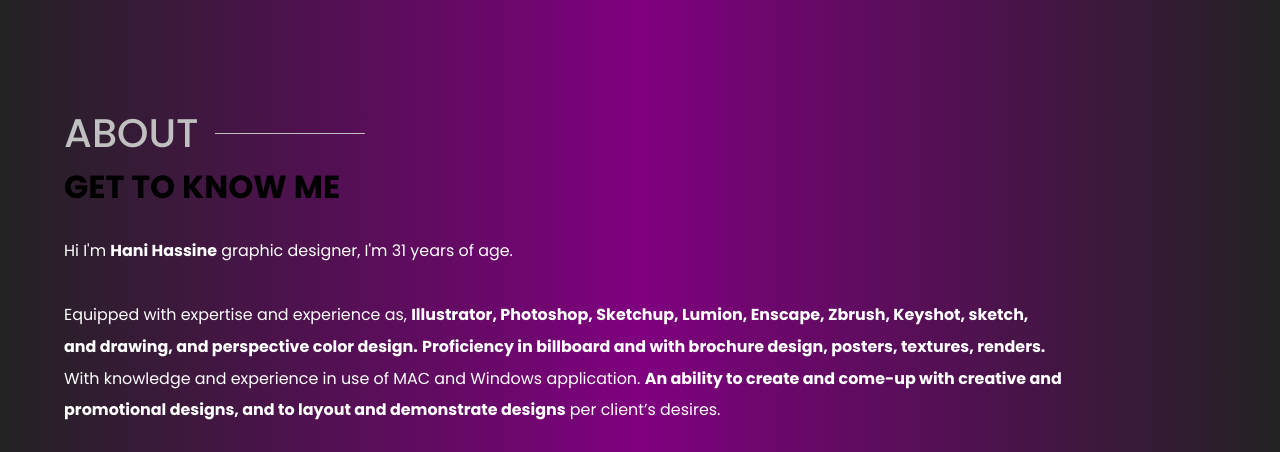
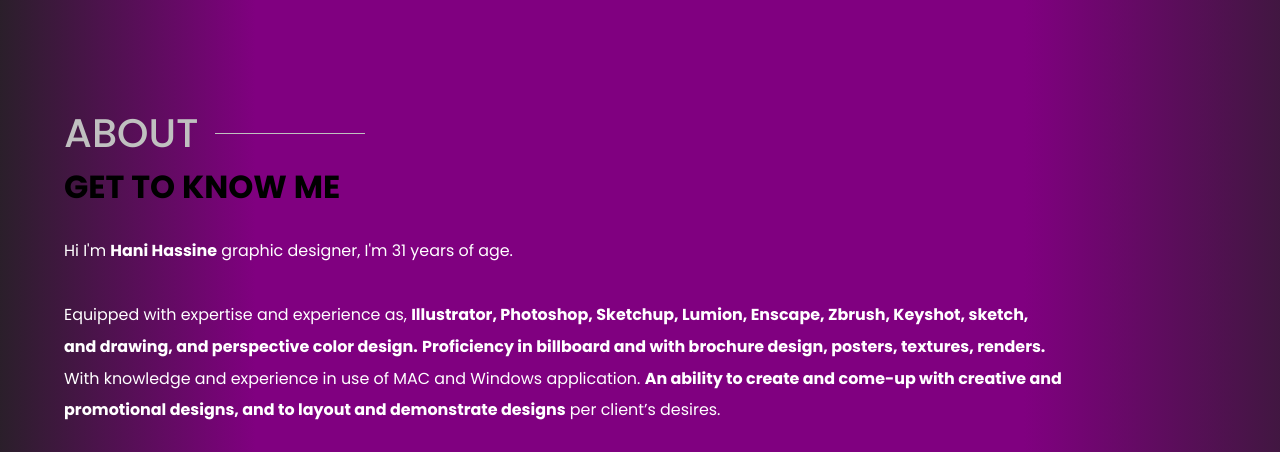
Before and after one commit to AnasBousirh/HaniGraphics, a plain HTML site: page index.html in a window 1280 px wide. Shown: the part 648-1100 px from the top of the page. Drawn offline with nearby package versions, Linux system fonts and the light colour scheme; a script that the page names is missing.

Commit message:
Update styles.css

```diff
--- a/styles.css
+++ b/styles.css
@@ -31,7 +31,7 @@
   scroll-behavior: smooth;
 }
 body{
-background:linear-gradient(to left, rgb(34, 34, 34),purple,rgb(34, 34, 34));
+background: linear-gradient(to left, rgb(34, 34, 34) -10%, purple 20%, purple 80%, rgb(34, 34, 34) 102%);
 }
 .first-sec-container, .about-sec-container, .portfolio-sec-container, .nav-container, .proj-container,
 .contact-sec-container, .footer-container{
```
